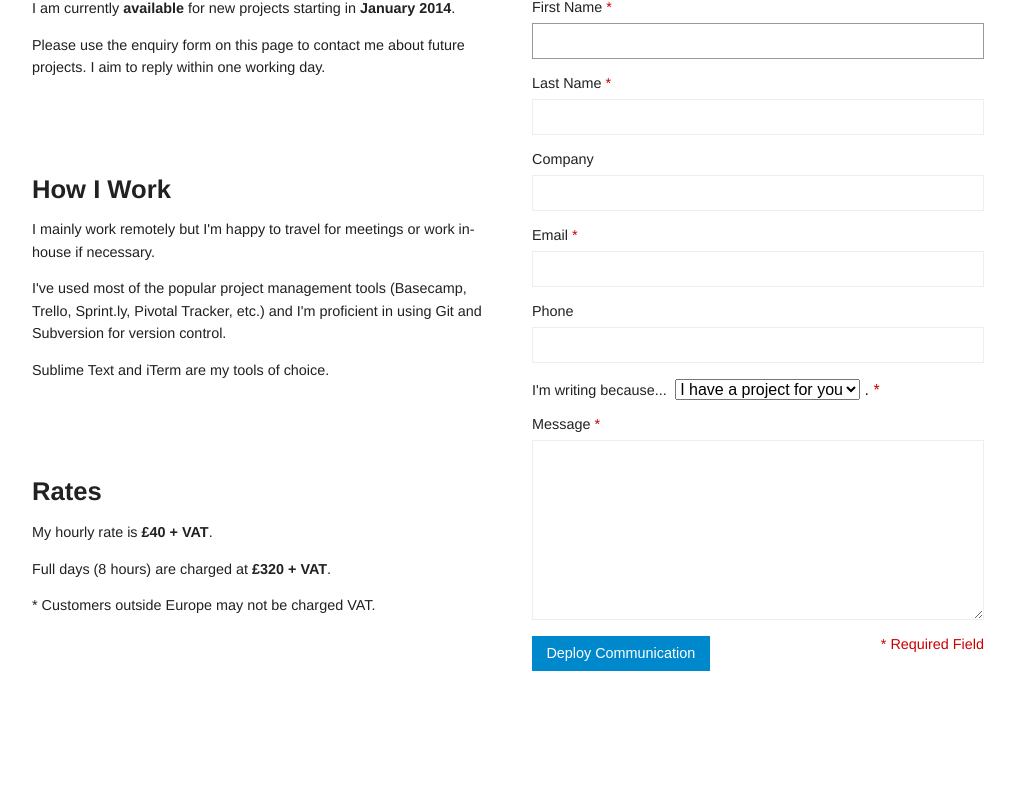
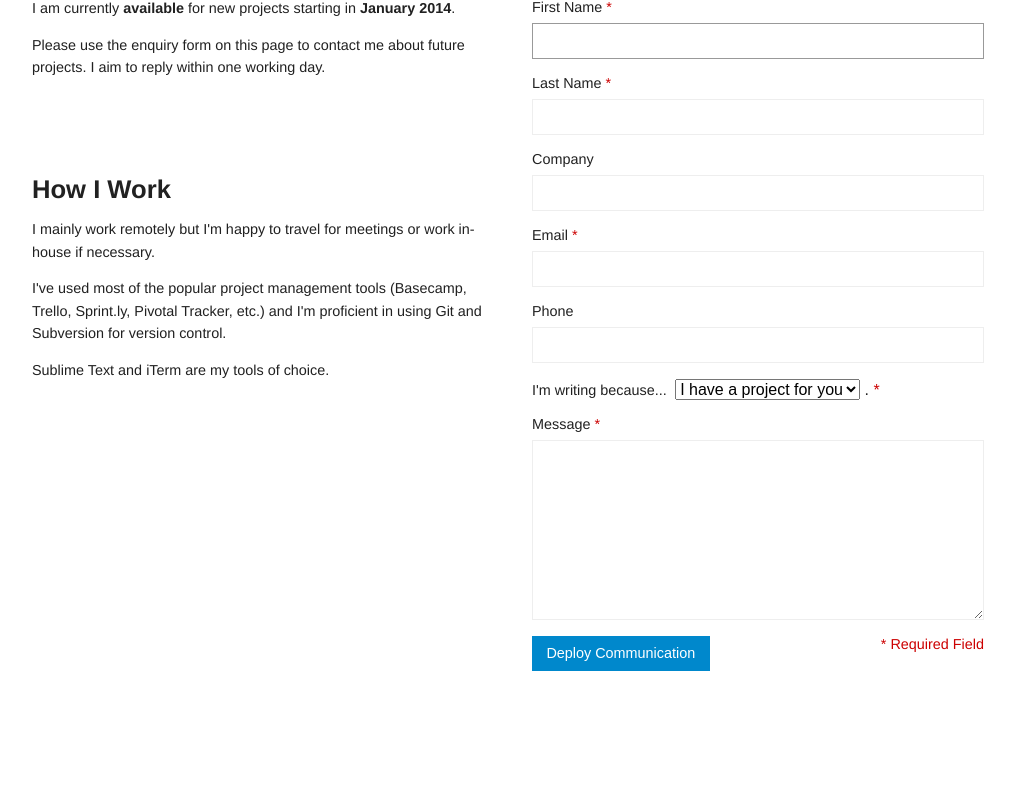
Before and after one commit to matt-west/matt-west.com, a PHP site: page /hire-me in a window 1280 px wide. Shown: the part 382-1188 px from the top of the page, without its empty margins (132-1147 px from the left). Run offline with PHP 8.4, Linux system fonts and the light colour scheme; data that the repository does not hold is empty; some libraries are stand-ins or nearby versions.

Commit message:
Remove rates

```diff
--- a/hire-me.php
+++ b/hire-me.php
@@ -30,19 +30,6 @@
         </p>
         <p>
           Sublime Text and iTerm are my tools of choice.
-        </p>
-      </section>
-
-		  <section class="no-margin">
-        <h2>Rates</h2>
-        <p>
-          My hourly rate is <strong>&pound;40 + VAT</strong>.
-        </p>
-        <p>
-          Full days (8 hours) are charged at <strong>&pound;320 + VAT</strong>.
-        </p>
-        <p>
-          * Customers outside Europe may not be charged VAT.
         </p>
       </section>
 		</div>
```
